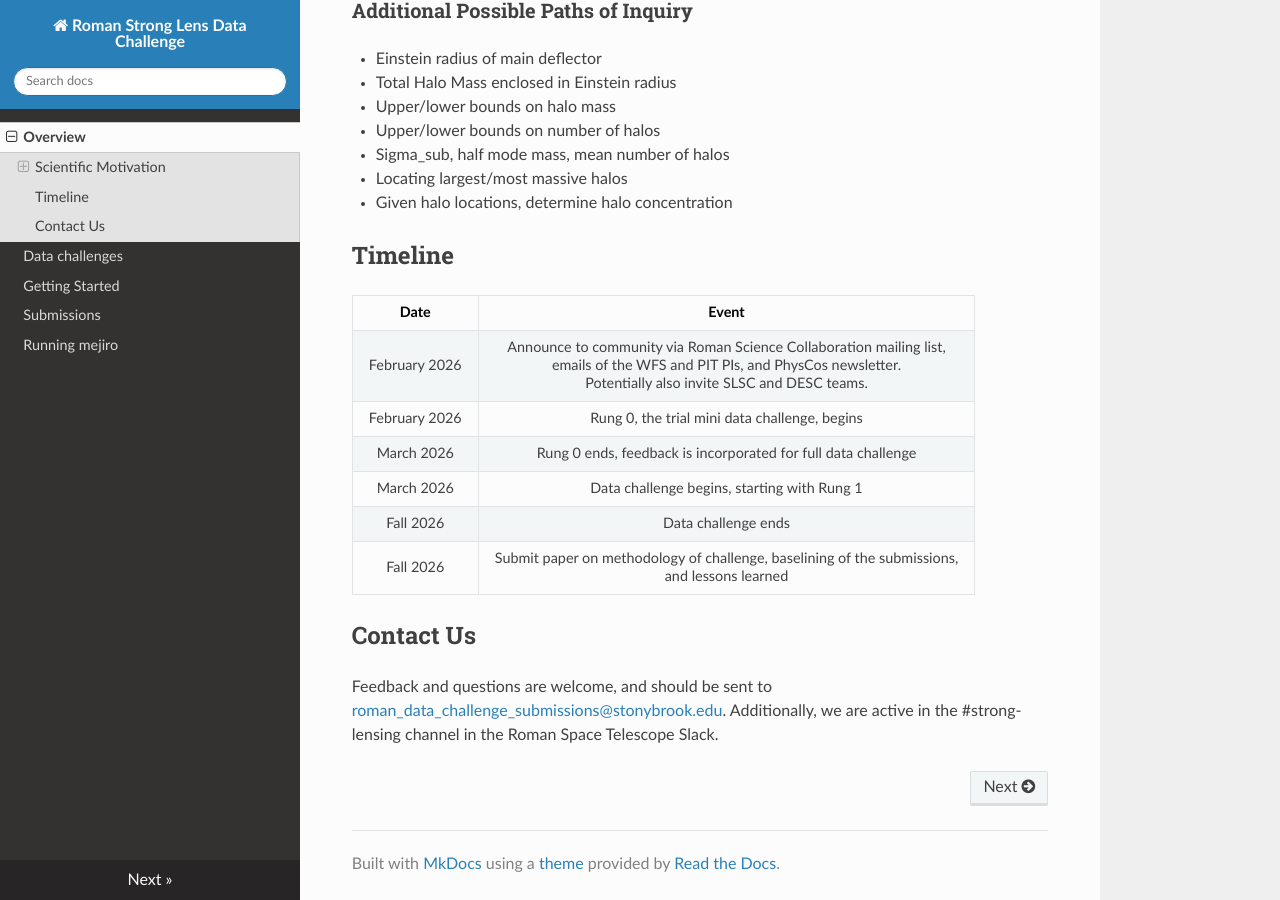
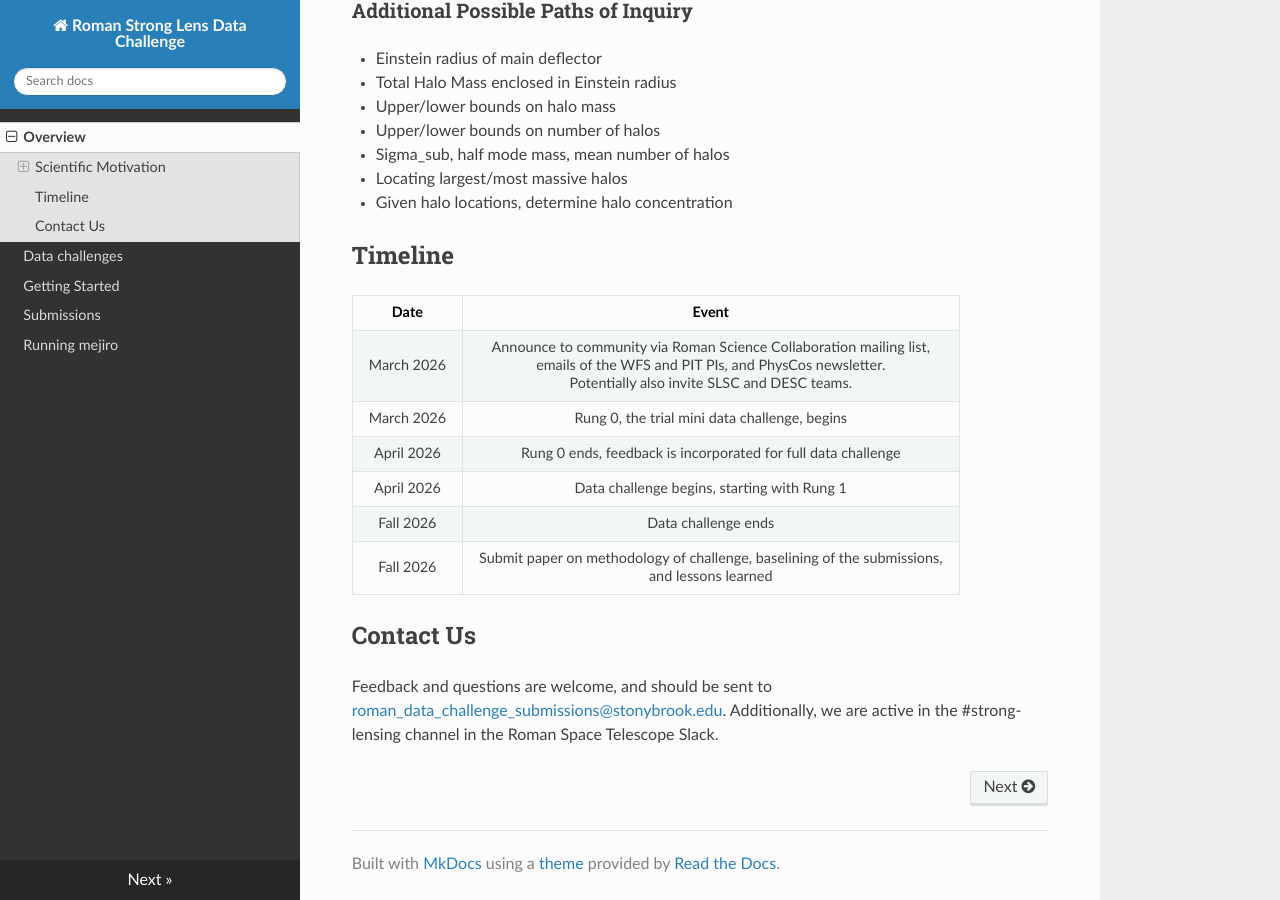
Before and after one commit to ahuang314/Roman_Data_Challenge, an MkDocs documentation site: the page built from docs/index.md, in a window 1280 px wide and 900 px high, scrolled down 1040 px. Built offline with MkDocs 1.6.1, drawn with Linux system fonts in a browser that asks for light colours; nearby versions of some CDN libraries.

Commit message:
update timeline

```diff
--- a/docs/index.md
+++ b/docs/index.md
@@ -32,10 +32,10 @@ Although Cold Dark Matter (CDM) is a widely successful model for predicting the
 
 | Date | Event |
 |:----:|:-----:|
-| February 2026 | Announce to community via Roman Science Collaboration mailing list,<br>emails of the WFS and PIT PIs, and PhysCos newsletter. <br> Potentially also invite SLSC and DESC teams. |
-| February 2026 | Rung 0, the trial mini data challenge, begins |
-| March 2026 | Rung 0 ends, feedback is incorporated for full data challenge |
-| March 2026 | Data challenge begins, starting with Rung 1 |
+| March 2026 | Announce to community via Roman Science Collaboration mailing list,<br>emails of the WFS and PIT PIs, and PhysCos newsletter. <br> Potentially also invite SLSC and DESC teams. |
+| March 2026 | Rung 0, the trial mini data challenge, begins |
+| April 2026 | Rung 0 ends, feedback is incorporated for full data challenge |
+| April 2026 | Data challenge begins, starting with Rung 1 |
 | Fall 2026 | Data challenge ends |
 | Fall 2026 | Submit paper on methodology of challenge, baselining of the submissions, <br>and lessons learned |
 
```
